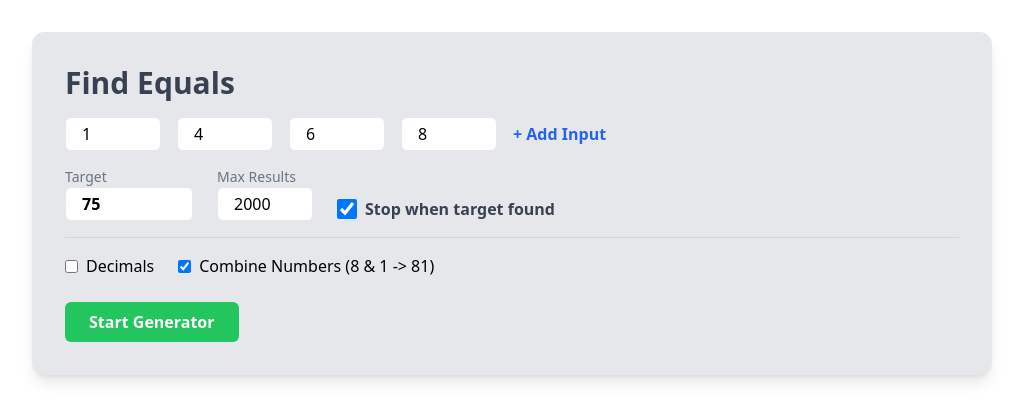
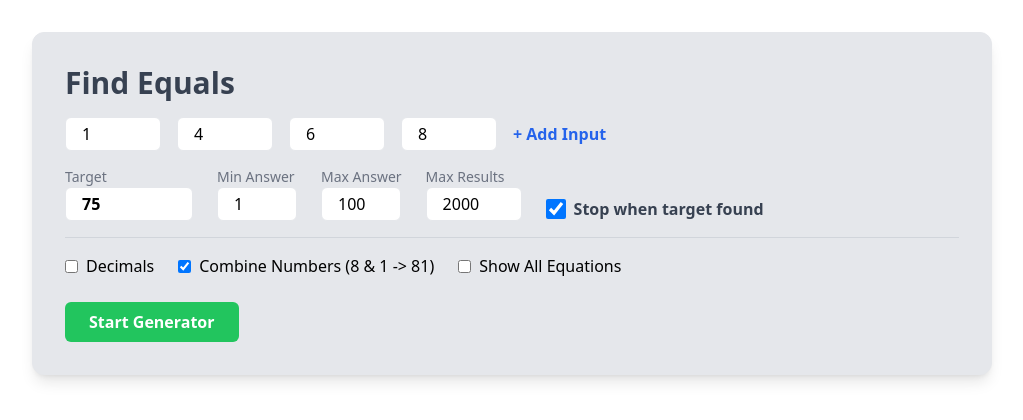
Before and after one commit to agm1984/find-equals, a Vue app: page / in a window 1280 px wide. Shown: the top 420 px of the page, without its empty margins (128-1151 px from the left). Built offline with nearby package versions, Linux system fonts and the light colour scheme.

Commit message:
added AGENTS.md file and fixed a couple bugs

```diff
--- a/src/App.vue
+++ b/src/App.vue
@@ -40,6 +40,17 @@ const addInput = () => {
 };
 
 const isTargetFound = computed(() => targetFoundFlag.value);
+
+const hasValidInputs = computed(() => {
+    if (options.inputs.length === 0) return false;
+    return options.inputs.every(input =>
+        input.value !== '' &&
+        input.value !== null &&
+        !isNaN(Number(input.value))
+    );
+});
+
+const canGenerate = computed(() => hasValidInputs.value && !isComputing.value);
 
 /**
  * 1. Evaluate Equation
@@ -239,7 +250,13 @@ const sortedAnswers = computed(() => {
 
             <div class="flex items-center flex-wrap gap-4 pt-4">
                 <div v-for="(num, index) in options.inputs" :key="`input-${index}`">
-                    <input v-model="num.value" type="number" class="w-24 border rounded-md px-4 py-1" placeholder="#">
+                    <input
+                        v-model="num.value"
+                        type="number"
+                        class="w-24 border rounded-md px-4 py-1"
+                        :class="{ 'border-red-500 bg-red-50': num.value === '' || num.value === null || isNaN(Number(num.value)) }"
+                        placeholder="#"
+                    >
                 </div>
                 <button type="button" class="text-blue-600 font-bold" @click="addInput">+ Add Input</button>
             </div>
@@ -248,6 +265,14 @@ const sortedAnswers = computed(() => {
                 <div>
                     <span class="block text-gray-500 text-sm">Target</span>
                     <input v-model="options.targetAnswer" type="number" class="w-32 border rounded-md px-4 py-1 font-bold">
+                </div>
+                <div>
+                    <span class="block text-gray-500 text-sm">Min Answer</span>
+                    <input v-model="options.minAnswer" type="number" class="w-20 border rounded-md px-4 py-1">
+                </div>
+                <div>
+                    <span class="block text-gray-500 text-sm">Max Answer</span>
+                    <input v-model="options.maxAnswer" type="number" class="w-20 border rounded-md px-4 py-1">
                 </div>
                 <div>
                      <span class="block text-gray-500 text-sm">Max Results</span>
@@ -269,25 +294,30 @@ const sortedAnswers = computed(() => {
                     <input v-model="options.allowConcatenation" type="checkbox">
                     <span>Combine Numbers (8 & 1 -> 81)</span>
                 </label>
+                <label class="flex items-center gap-2 cursor-pointer">
+                    <input v-model="options.showEquations" type="checkbox">
+                    <span>Show All Equations</span>
+                </label>
             </div>
 
             <div class="pt-6">
                 <button
                     type="button"
-                    :disabled="isComputing"
+                    :disabled="!canGenerate"
                     class="bg-green-500 hover:bg-green-600 text-white font-bold rounded-md px-6 py-2 disabled:opacity-50 w-full md:w-auto"
                     @click="handleGenerate"
                 >
                     {{ isComputing ? (targetFoundFlag ? 'Target Found! Finishing...' : 'Calculating...') : 'Start Generator' }}
                 </button>
+                <span v-if="!hasValidInputs && !isComputing" class="text-red-500 text-sm ml-4">Please enter valid numbers</span>
             </div>
         </div>
 
         <div class="mt-8">
              <div v-if="isComputing" class="w-full bg-gray-200 rounded-full h-4 mb-4 overflow-hidden relative">
-                <div class="bg-blue-600 h-full transition-all duration-200" :style="{ width: (processedCount / permutations.length * 100) + '%' }"></div>
+                <div class="bg-blue-600 h-full transition-all duration-200" :style="{ width: (permutations.length ? (processedCount / permutations.length * 100) : 0) + '%' }"></div>
                 <div class="absolute inset-0 flex items-center justify-center text-xs text-white font-bold drop-shadow-md">
-                    {{ Math.round(processedCount / permutations.length * 100) }}% Scanned
+                    {{ permutations.length ? Math.round(processedCount / permutations.length * 100) : 0 }}% Scanned
                 </div>
             </div>
 
```
Also changed, not shown: 2 other files (tests, documents, lock files or other folders).
